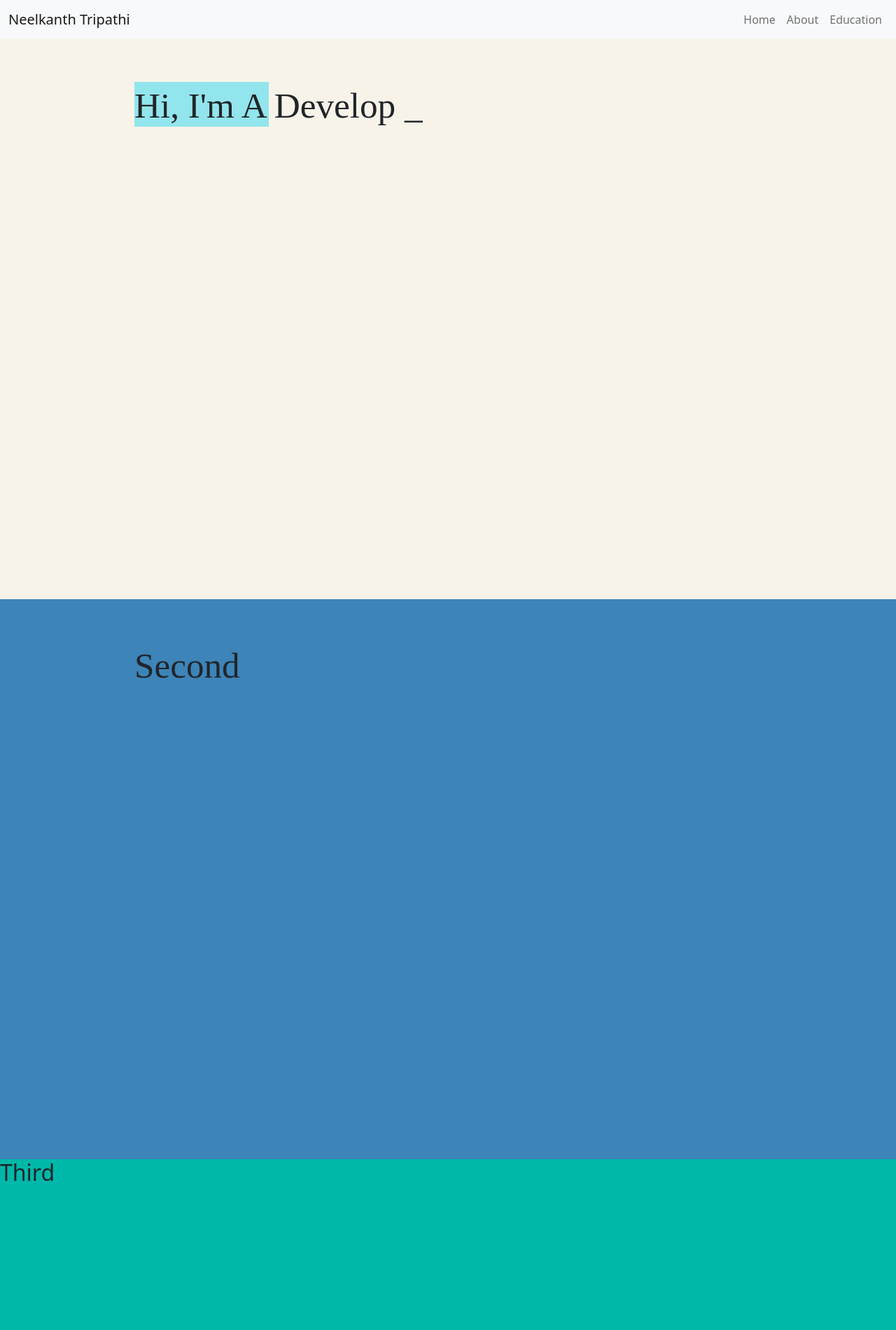
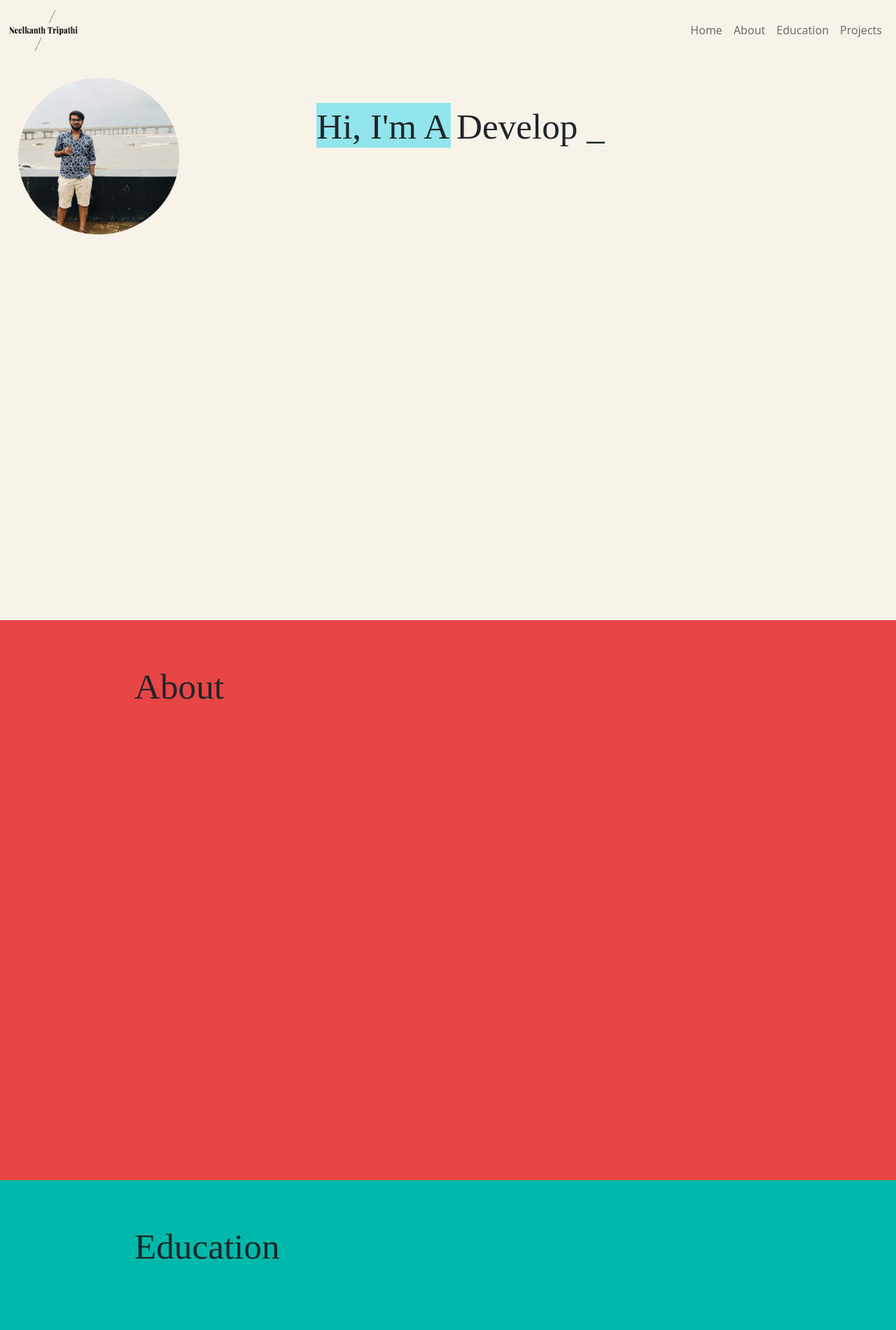
Before and after one commit to Neelkanth7/Portfolio_Website, a plain HTML site: page index.html in a window 1280 px wide. Shown: the top 1900 px of the page at 70% size. Drawn offline with nearby package versions, Linux system fonts and the light colour scheme; a web font is replaced by a local one.

Commit message:
Added Pic & Logo

```diff
--- a/index.html
+++ b/index.html
@@ -22,23 +22,28 @@
     <div class="circle" style="background-color: burlywood;" ></div>
     <div class="circle" style="background-color: chartreuse;" ></div>
     <div class="circle" style="background-color: cyan;" ></div> -->
-
-    <nav class="navbar navbar-expand-lg navbar-light bg-light"  >
+    <div class="maincontainer">
+    <nav class="navbar navbar-expand-lg navbar-light " style="background-color: #f7f3e9; " >
         <div class="container-fluid">
-          <a class="navbar-brand" href="#">Neelkanth Tripathi</a>
+          <a class="navbar-brand" href="#">
+            <img src="images/logoPM.png" alt="" width="100" height="60">
+          </a>
           <button class="navbar-toggler" type="button" data-bs-toggle="collapse" data-bs-target="#navbarNav" aria-controls="navbarNav" aria-expanded="false" aria-label="Toggle navigation">
             <span class="navbar-toggler-icon"></span>
           </button>
           <div class="collapse navbar-collapse" id="navbarNav">
             <ul class="navbar-nav ms-auto">
               <li class="nav-item">
-                <a class="nav-link" aria-current="page" href="#">Home</a>
+                <a class="nav-link" aria-current="page" href="#Home">Home</a>
               </li>
               <li class="nav-item">
-                <a class="nav-link" href="#">About</a>
+                <a class="nav-link" href="#About">About</a>
               </li>
               <li class="nav-item">
-                <a class="nav-link" href="#">Education</a>
+                <a class="nav-link" href="#Education">Education</a>
+              </li>
+              <li class="nav-item">
+                <a class="nav-link" href="#Projects">Projects</a>
               </li>
 
             </ul>
@@ -46,24 +51,26 @@
         </div>
       </nav>
 
-      <div class="maincontainer">
+
         <div class="panel first">
+          <img class="dp" src="images/circle-cropped.png" >
+
           <h1>
           <span class="box" ></span>
           <span class="hi">Hi, I'm</span>
           <span class="text"></span>
           <span class="cursor">_</span>
           </h1>
-        </div>
-        <div class="panel second">
-<h1>Second</h1>
-        </div>
-        <div class="panel third">
-<h2>Third</h2>
 
         </div>
-        <div class="panel fourth">
-<h3>Fourth</h3>
+        <div id="About" class="panel second">
+<h1>About</h1>
+        </div>
+        <div id="Education" class="panel third">
+<h1>Education</h1>
+        </div>
+        <div id="Projects" class="panel fourth">
+<h1>Projects</h1>
         </div>
 
       </div>
--- a/styles.css
+++ b/styles.css
@@ -1,12 +1,16 @@
 @import url("https://fonts.googleapis.com/css2?family=Headland+One&display=swap");
 
+.maincontainer {
+  background-color: #f7f3e9;
+}
 .first {
   background-color: #f7f3e9;
   height: 100vh;
+  position: relative;
 }
 
 .second {
-  background-color: #3d84b8;
+  background-color: #e84545;
   height: 100vh;
 }
 
@@ -16,8 +20,16 @@
 }
 
 .fourth {
-  background-color: #7d5a5a;
+  background-color: #fce38a;
   height: 100vh;
+}
+
+.dp {
+  height: 30%;
+  width: 20%;
+  padding-left: 2vw;
+  padding-top: 2vh;
+  display: inline-block;
 }
 
 h1 {
@@ -27,6 +39,7 @@ h1 {
   padding-left: 15vw;
   padding-top: 5vw;
   overflow: hidden;
+  display: inline-block;
 }
 
 h1 .box {
```
Also changed, not shown: images/Screenshot 2021-05-01 at 6.37.07 PM.png (added), images/logoPM.png (added).
